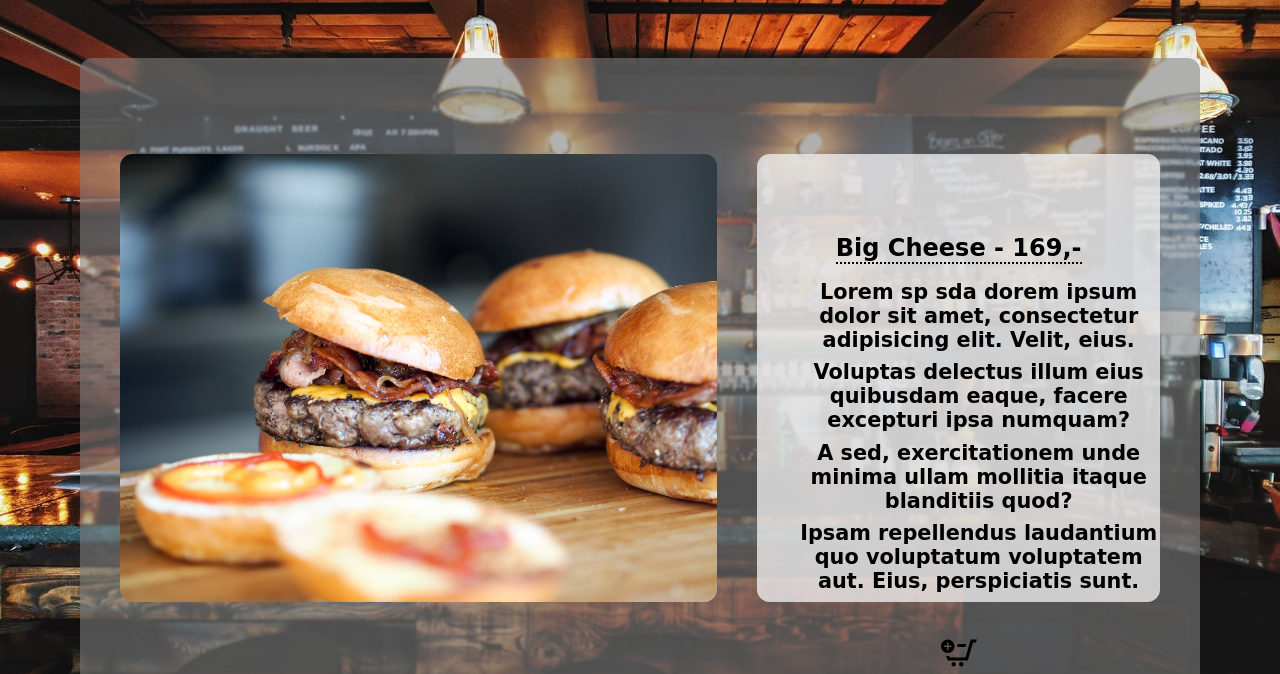
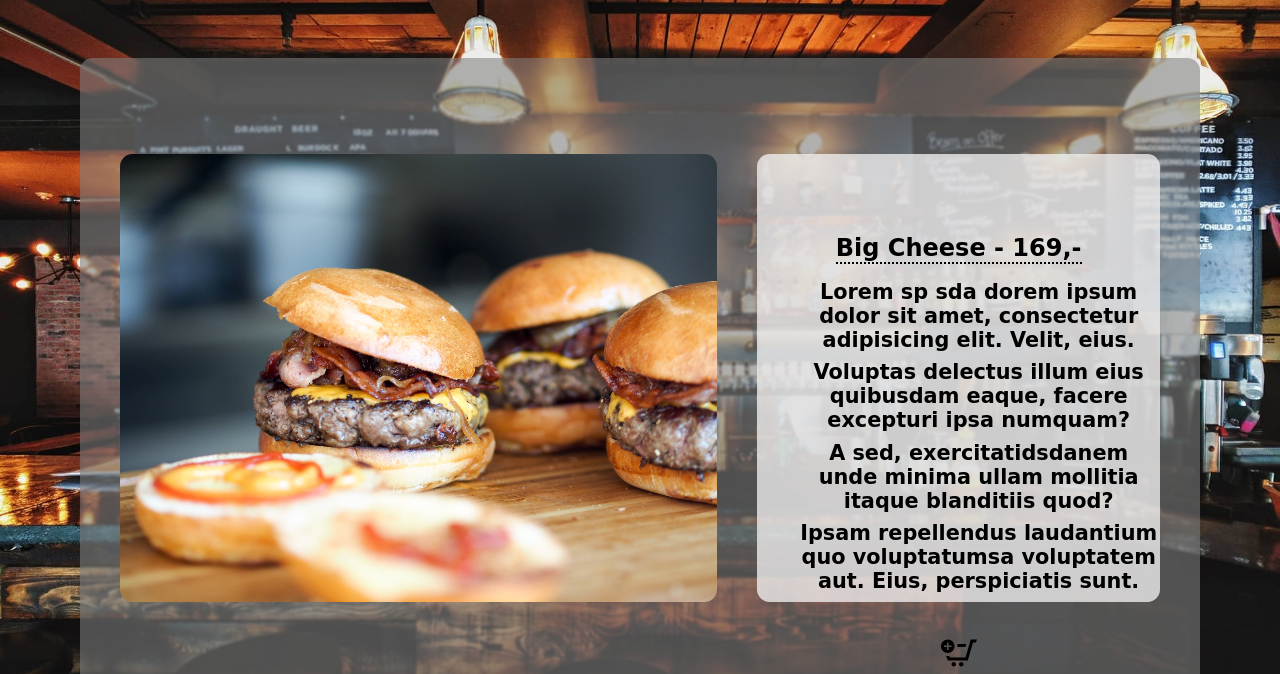
Before and after one commit to OysteinKoder/restaurant, a plain HTML site: page index.html in a window 1280 px wide. Shown: the part 134-808 px from the top of the page. Drawn offline with Linux system fonts and the light colour scheme; a web font is replaced by a local one.

Commit message:
test
test

```diff
--- a/index.html
+++ b/index.html
@@ -52,8 +52,8 @@
                     <ul>
                         <li>Lorem sp sda dorem ipsum dolor sit amet, consectetur adipisicing elit. Velit, eius.</li>
                         <li>Voluptas delectus illum eius quibusdam eaque, facere excepturi ipsa numquam?</li>
-                        <li>A sed, exercitationem unde minima ullam mollitia itaque blanditiis quod?</li>
-                        <li>Ipsam repellendus laudantium quo voluptatum voluptatem aut. Eius, perspiciatis sunt.</li>
+                        <li>A sed, exercitatidsdanem unde minima ullam mollitia itaque blanditiis quod?</li>
+                        <li>Ipsam repellendus laudantium quo voluptatumsa voluptatem aut. Eius, perspiciatis sunt.</li>
 
                     </ul>
                     <img src="/pic/iconmonstr-shopping-cart-15.svg" class="addToCart" id="bigCheeseCart"
```
